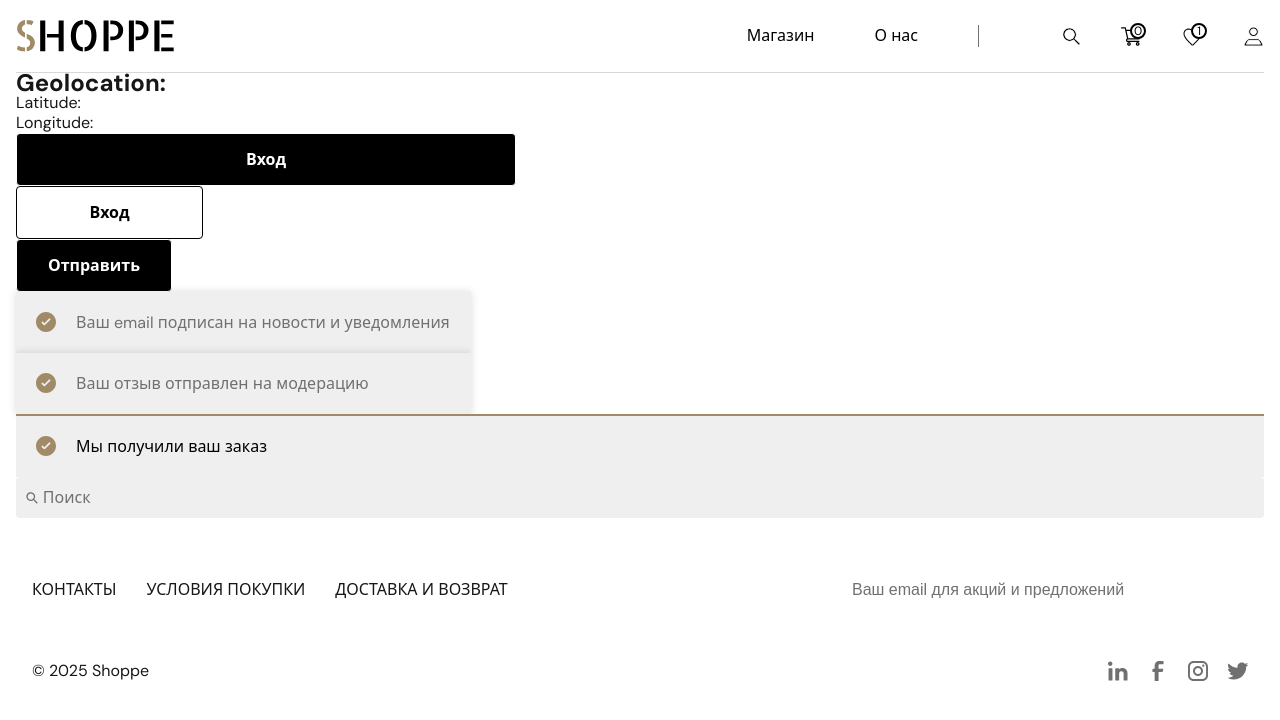
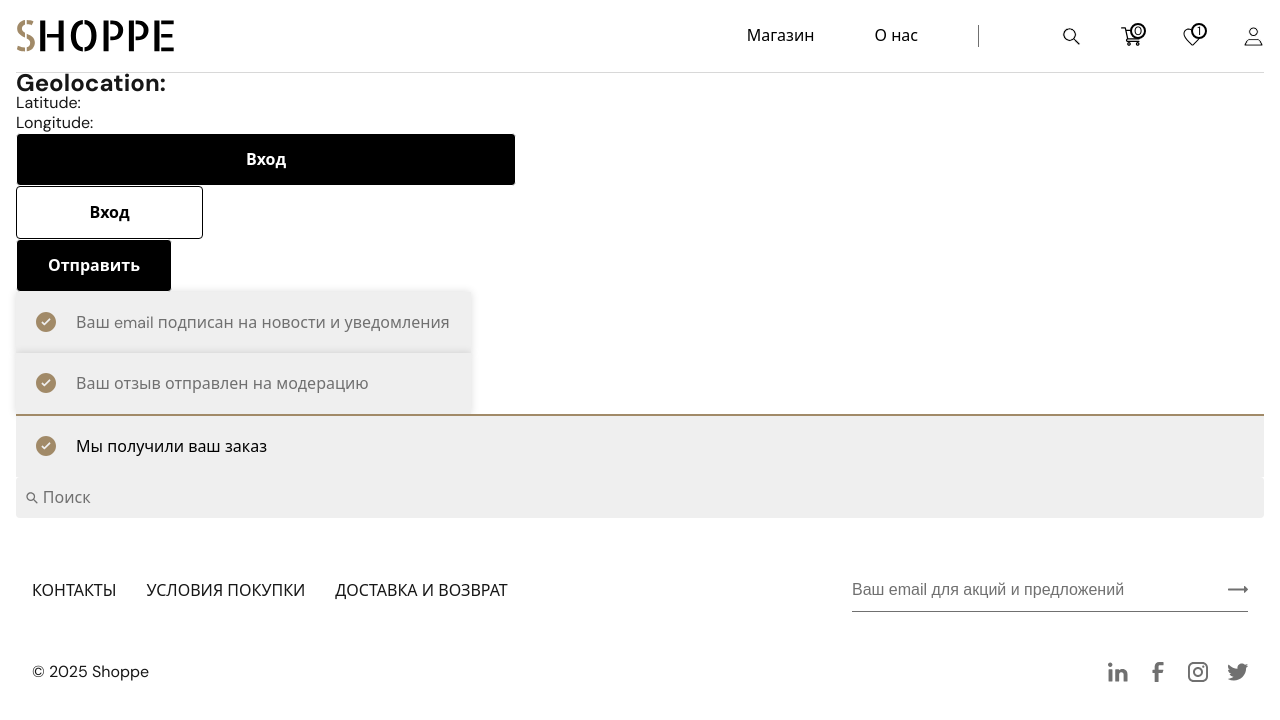
Before and after one commit to ministrov/shoppe-ecommerce-next, a Next.js app: page / in a window 1280 px wide. Shown: the top 720 px of the page. Built offline with nearby package versions, Linux system fonts and the light colour scheme; no server answers.

Commit message:
feat: end up on creating an InputField component

```diff
--- a/components/inputField/InputField.interface.ts
+++ b/components/inputField/InputField.interface.ts
@@ -1,9 +1,5 @@
 import { DetailedHTMLProps, InputHTMLAttributes } from "react";
 
 export interface InputFieldProps extends DetailedHTMLProps<InputHTMLAttributes<HTMLInputElement>, HTMLInputElement> {
-  placeholder?: string;
   className?: string;
-  type?: string;
-  value?: string;
-  onChange?: (event: React.ChangeEvent<HTMLInputElement>) => void;
 }
--- a/components/inputField/InputField.module.css
+++ b/components/inputField/InputField.module.css
@@ -5,6 +5,7 @@
   font-weight: 400;
   color: var(--black);
   border: none;
+  border-bottom: 1px solid var(--light-gray);
   background: none;
 }
 .input::placeholder {
--- a/layouts/footer/Footer.tsx
+++ b/layouts/footer/Footer.tsx
@@ -1,4 +1,5 @@
 import Link from 'next/link';
+import Image from 'next/image';
 import { SocialsList } from '@/components/socialsList/SocialsList';
 import { InputField } from '@/components/inputField/InputField';
 import styles from './Footer.module.css';
@@ -21,7 +22,9 @@ export const Footer = () => {
         </ul>
         <div className={styles.footer__form}>
           <InputField className={styles.footer__input} placeholder='Ваш email для акций и предложений' />
-          <button className={styles.footer__subscribe}></button>
+          <button className={styles.footer__subscribe}>
+            <Image src='/arrow-right.svg' width={20} height={20} alt='Subscribe icon' />
+          </button>
         </div>
       </div>
       <div className={styles.footer__bottom}>
```
